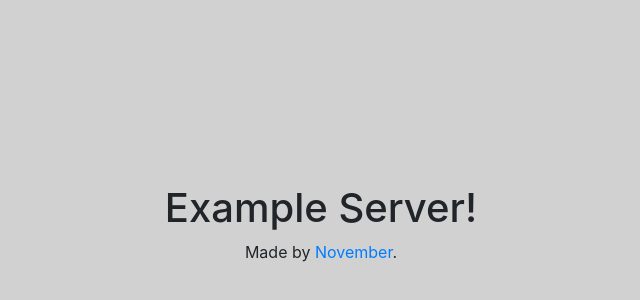
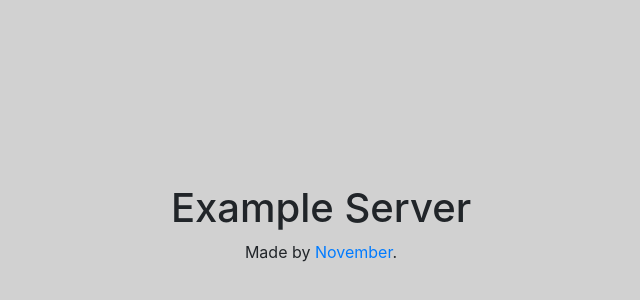
Before and after one commit to novmbr/example-server, a website: page static/index.html in a window 1280 px wide. Shown: the part 72-372 px from the top of the page, without its empty margins (319-959 px from the left). Drawn offline with nearby package versions, Linux system fonts and the light colour scheme.

Commit message:
Update index.html

```diff
--- a/static/index.html
+++ b/static/index.html
@@ -21,7 +21,7 @@
   </head>
   <body>
     <div class="container">
-      <h1 class="title">Example Server!</h1>
+      <h1 class="title">Example Server</h1>
       <p>Made by <a href="https://novemberai.com">November</a>.</p>
     </div>
   </body>
```
